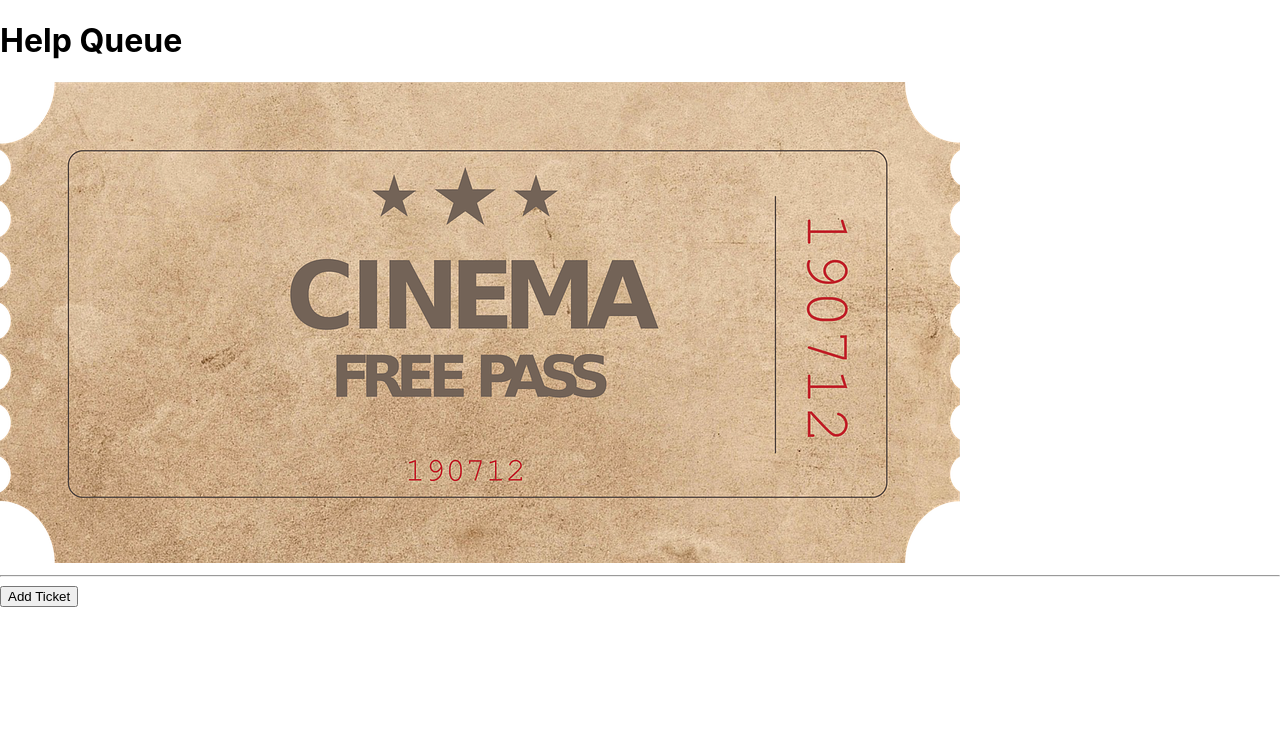
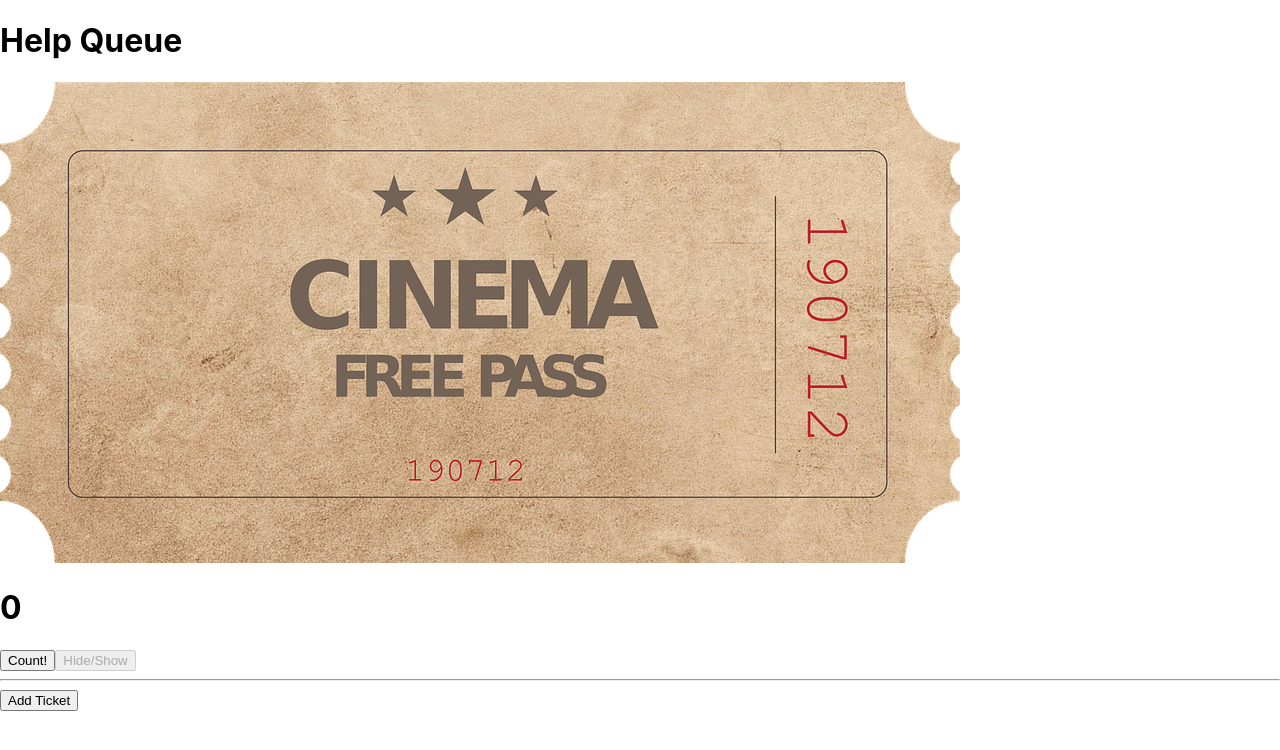
Before and after one commit to ChristenWeston/help-queue, a React (Create React App) app: page / in a window 1280 px wide. Shown: the top 750 px of the page. Built offline with nearby package versions, Linux system fonts and the light colour scheme.

Commit message:
Fun with buttons

```diff
--- a/src/components/App.js
+++ b/src/components/App.js
@@ -1,4 +1,4 @@
-import React from "react";
+import React, { useState } from 'react';
 import Header from "./Header";
 import TicketControl from "./TicketControl";
 
@@ -6,9 +6,24 @@ import TicketControl from "./TicketControl";
 // To return multiple elements, the code in a function compelent's return statement must be wrapped in a single JSX element. That will typically be a <div> or <React.Fragment>
 // All components returning more than one element must be wrapped in a React.Fragment
 function App(){
+
+  const [counter, setCounter] = useState(0);
+  const [hidden, setHidden] = useState(true);
+  const [disabled, setDisabled] = useState(true);
+
+  function setCounterAndDisabled() {
+    setCounter(counter + 1);
+    setDisabled(false);
+  }
+
   return (
+
     <React.Fragment>
       <Header />
+      {hidden ? <h1>{counter}</h1> : <h1>Count Hidden</h1>}
+      <button onClick={() => setCounterAndDisabled()}>Count!</button>
+      <button disabled = {disabled} onClick={() => setHidden(!hidden)}>Hide/Show</button>
+
       <TicketControl />
     </React.Fragment>
   );
```
